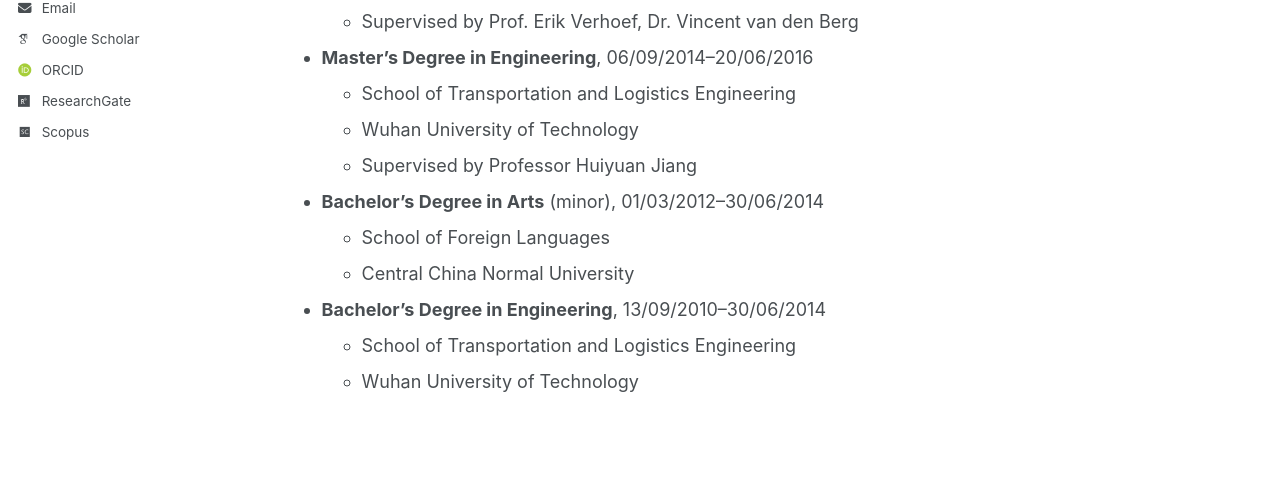
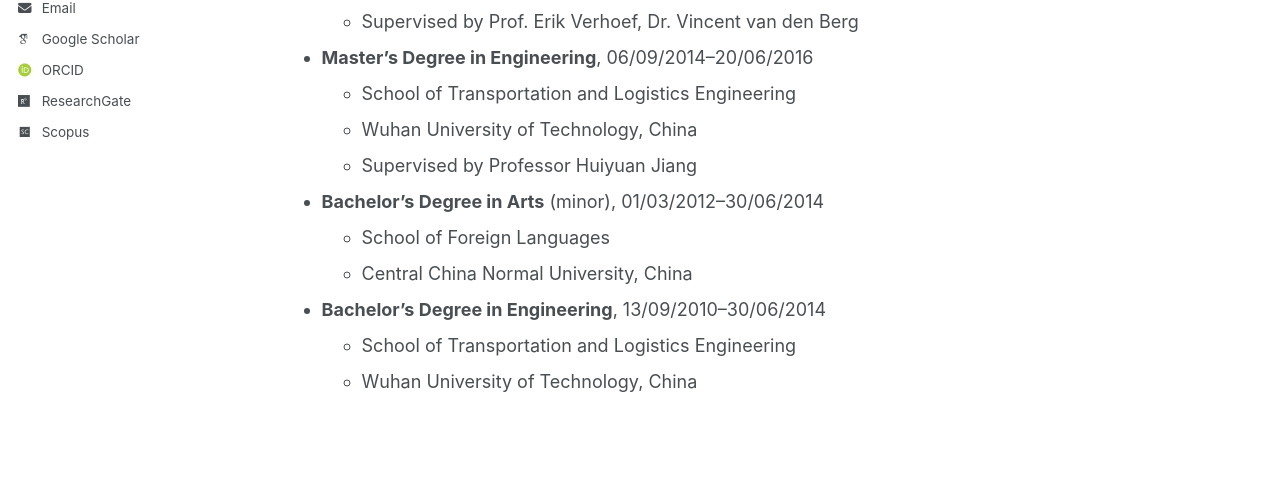
Before and after one commit to haohanxiao1/haohanxiao1.github.io, a Jekyll site: the page built from educations.md, in a window 1280 px wide and 1212 px high. Shown: the part 409-889 px from the top of the window. Built offline with Jekyll 4.4.1, drawn with Linux system fonts in a browser that asks for light colours; some web fonts are replaced; a script that is not in the unit is left out.

Commit message:
Update educations.md

```diff
--- a/educations.md
+++ b/educations.md
@@ -18,11 +18,11 @@ Educations
   * Supervised by Prof. Erik Verhoef, Dr. Vincent van den Berg
 * **Master’s Degree in Engineering**, 06/09/2014–20/06/2016
   * School of Transportation and Logistics Engineering
-  * Wuhan University of Technology
+  * Wuhan University of Technology, China
   * Supervised by Professor Huiyuan Jiang
 * **Bachelor’s Degree in Arts** (minor), 01/03/2012–30/06/2014
   * School of Foreign Languages
-  * Central China Normal University
+  * Central China Normal University, China
 * **Bachelor’s Degree in Engineering**, 13/09/2010–30/06/2014
   * School of Transportation and Logistics Engineering
-  * Wuhan University of Technology
+  * Wuhan University of Technology, China
```
